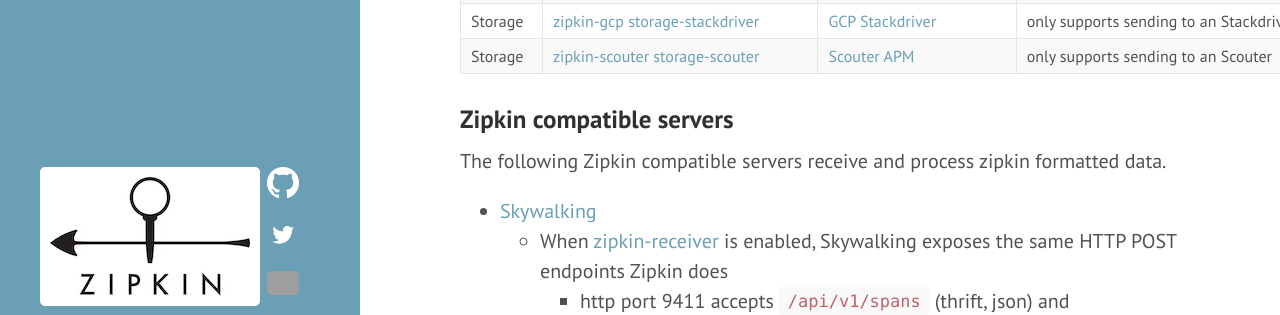
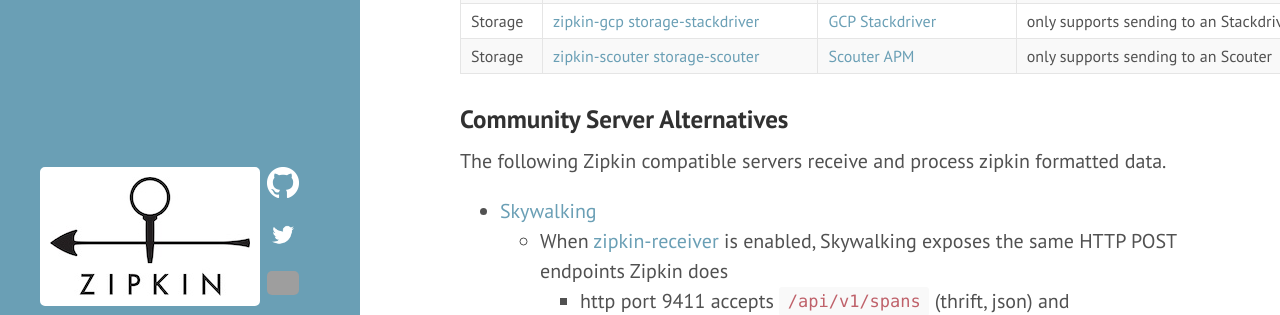
Before and after one commit to openzipkin/openzipkin.github.io, a Jekyll site: the page built from pages/existing_transport_integrations.md, in a window 1280 px wide and 1244 px high. Shown: the part 548-863 px from the top of the window. Built offline with Jekyll 4.4.1, drawn with Linux system fonts in a browser that asks for light colours.

Commit message:
Update pages/existing_transport_integrations.md
Co-Authored-By: gunlee01 <gunlee01@gmail.com>

```diff
--- a/pages/existing_transport_integrations.md
+++ b/pages/existing_transport_integrations.md
@@ -15,7 +15,7 @@
 
 
 
-### Zipkin compatible servers
+### Community Server Alternatives
 The following Zipkin compatible servers receive and process zipkin formatted data.
 
  - [Skywalking](https://github.com/apache/incubator-skywalking)
```
